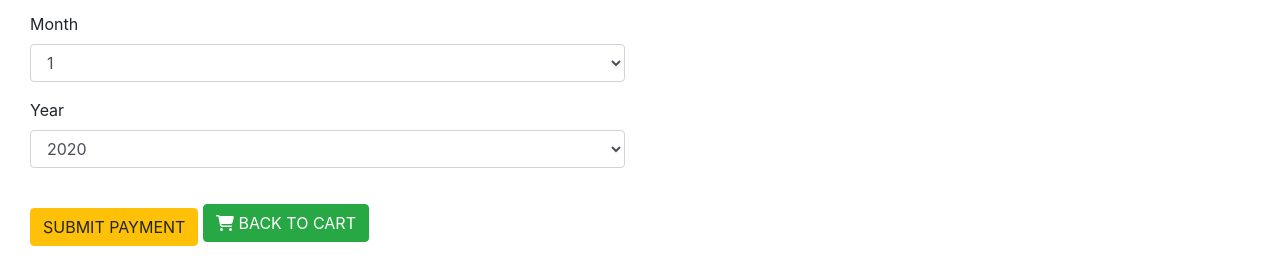
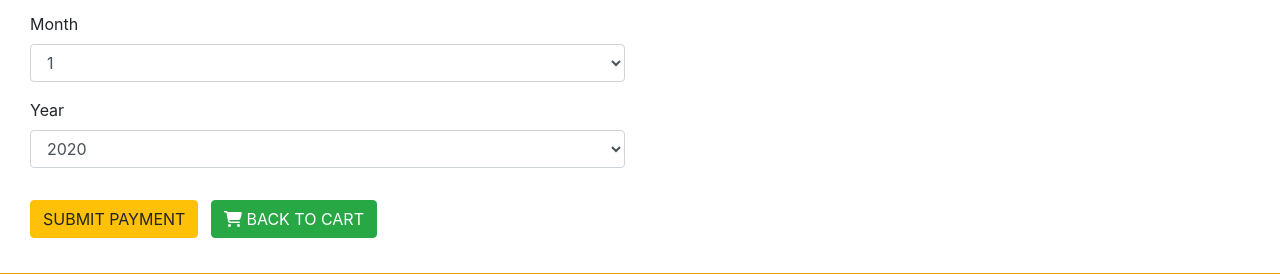
Before and after one commit to YiShengLee/Golden-Bee-Shop, a Django app: template Checkout/templates/charge.template.html in a window 1280 px wide. Shown: the part 884-1158 px from the top of the page. Run offline with Django 3.2, Linux system fonts and the light colour scheme; the template is opened without the code that fills it: values that come from a table or form of the project are taken from there, others are empty; some libraries are stand-ins or nearby versions; some web fonts are replaced.

Commit message:
Fixed minor issues

```diff
--- a/Checkout/templates/charge.template.html
+++ b/Checkout/templates/charge.template.html
@@ -41,7 +41,7 @@ Charge
         <input type='hidden' value='{{amount}}' name='amount' />
 
         <div class="form-group col-md-12">
-            <input class=" btn btn-warning mt-4" id="submit_payment_btn" name="commit" type="submit" value="SUBMIT PAYMENT">
+            <input class=" btn btn-warning mt-3 mr-2" id="submit_payment_btn" name="commit" type="submit" value="SUBMIT PAYMENT">
             <a href="{% url 'view_cart' %}" class="btn btn-success add_to_cart mt-3"><i class="fas fa-shopping-cart"></i> BACK TO CART</a>
         </div>
     </form>
```
